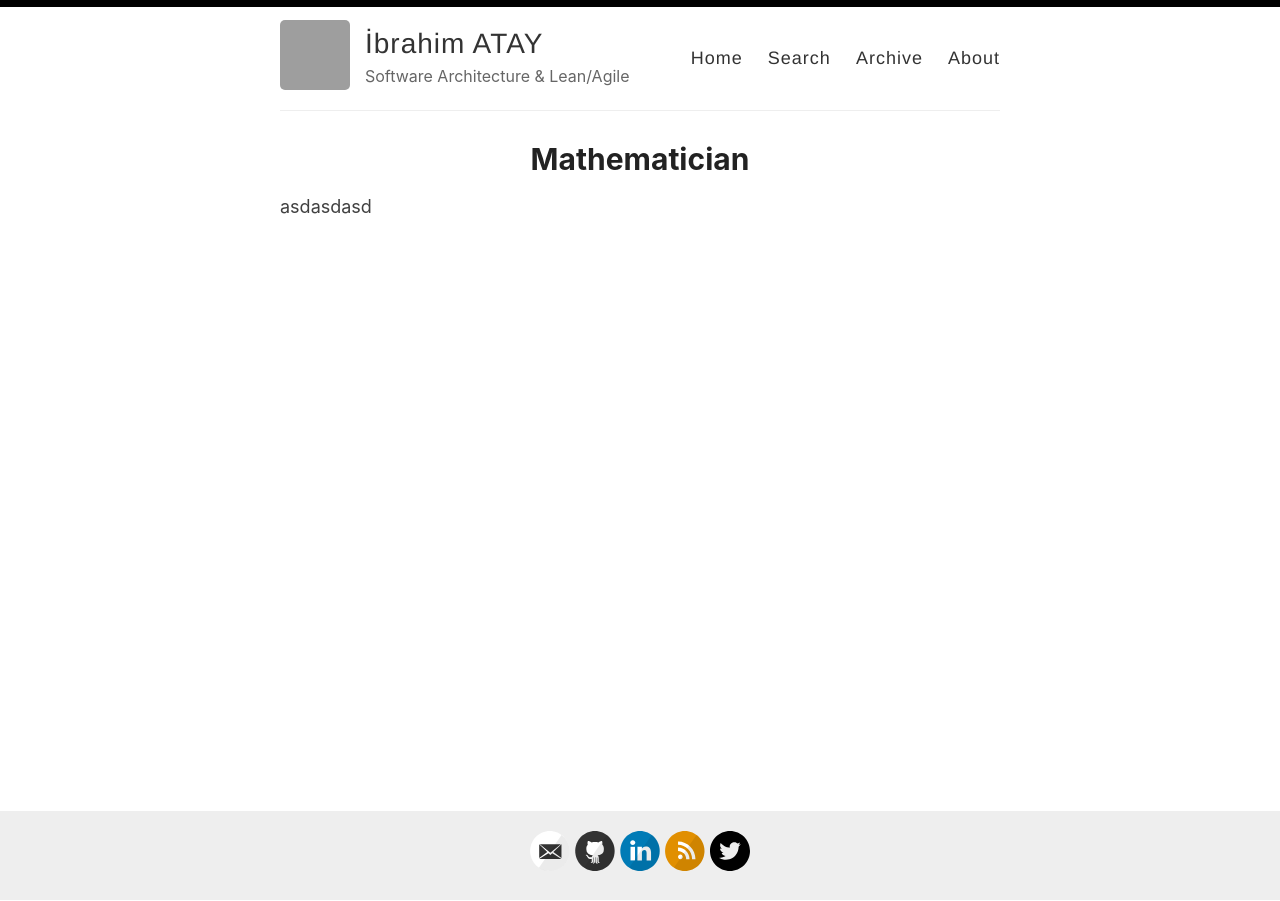
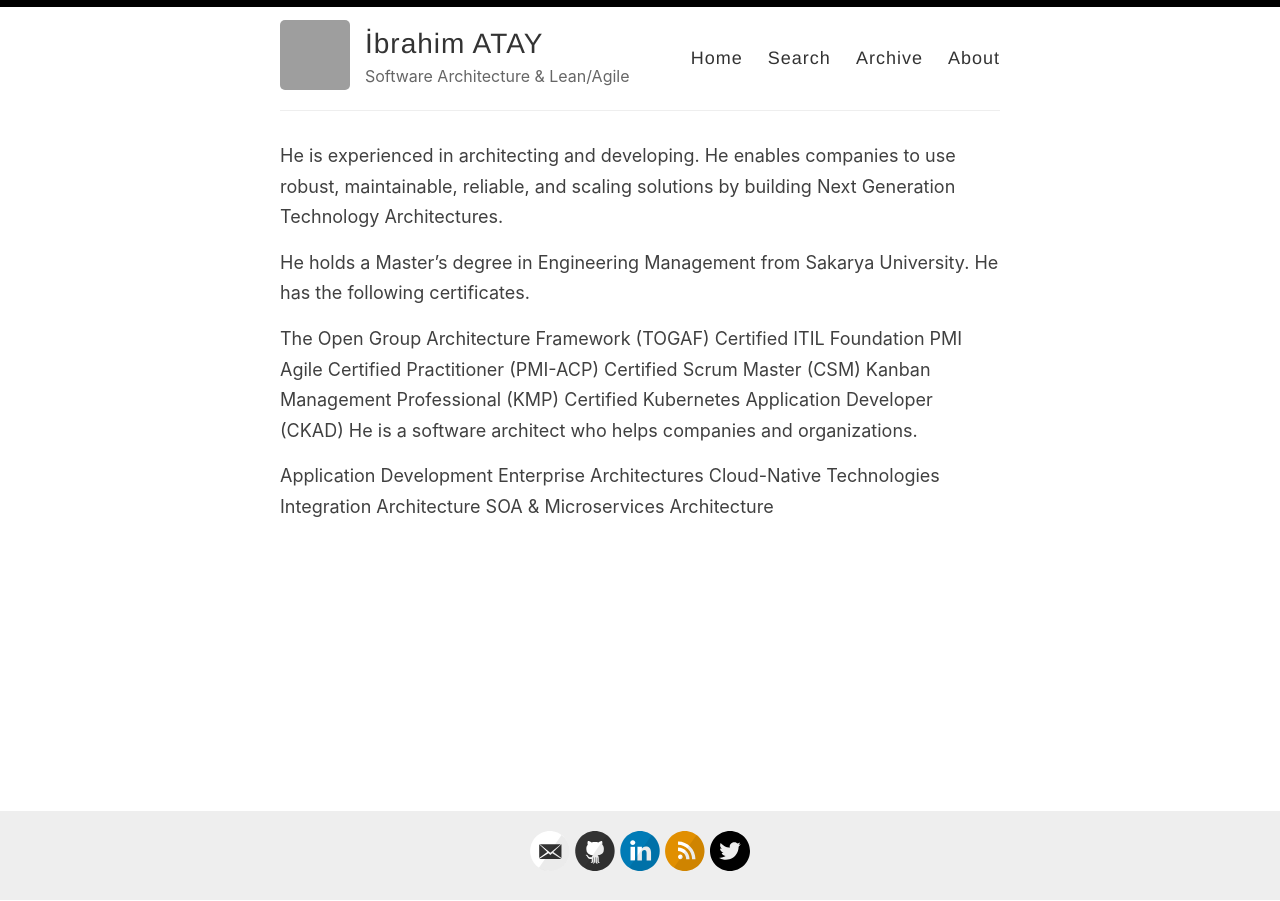
Before and after one commit to ibrahimatay/ibrahimatay.github.io, a Jekyll site: the page built from index.md, in a window 1280 px wide. Built offline with Jekyll 4.4.1, drawn with Linux system fonts in a browser that asks for light colours; the list of posts is cut into pages by our own code; grey boxes are pictures that could not be loaded.

Commit message:
Update index.md

```diff
--- a/index.md
+++ b/index.md
@@ -1,8 +1,22 @@
 ---
 # See: https://jekyllrb.com/docs/themes/#overriding-theme-defaults
 layout: page
-title: Mathematician
+title:
 ---
+He is experienced in architecting and developing. He enables companies to use robust, maintainable, reliable, and scaling solutions by building Next Generation Technology Architectures.
 
+He holds a Master’s degree in Engineering Management from Sakarya University. He has the following certificates.
 
-asdasdasd
+The Open Group Architecture Framework (TOGAF) Certified
+ITIL Foundation
+PMI Agile Certified Practitioner (PMI-ACP)
+Certified Scrum Master (CSM)
+Kanban Management Professional (KMP)
+Certified Kubernetes Application Developer (CKAD)
+He is a software architect who helps companies and organizations.
+
+Application Development
+Enterprise Architectures
+Cloud-Native Technologies
+Integration Architecture
+SOA & Microservices Architecture
```
